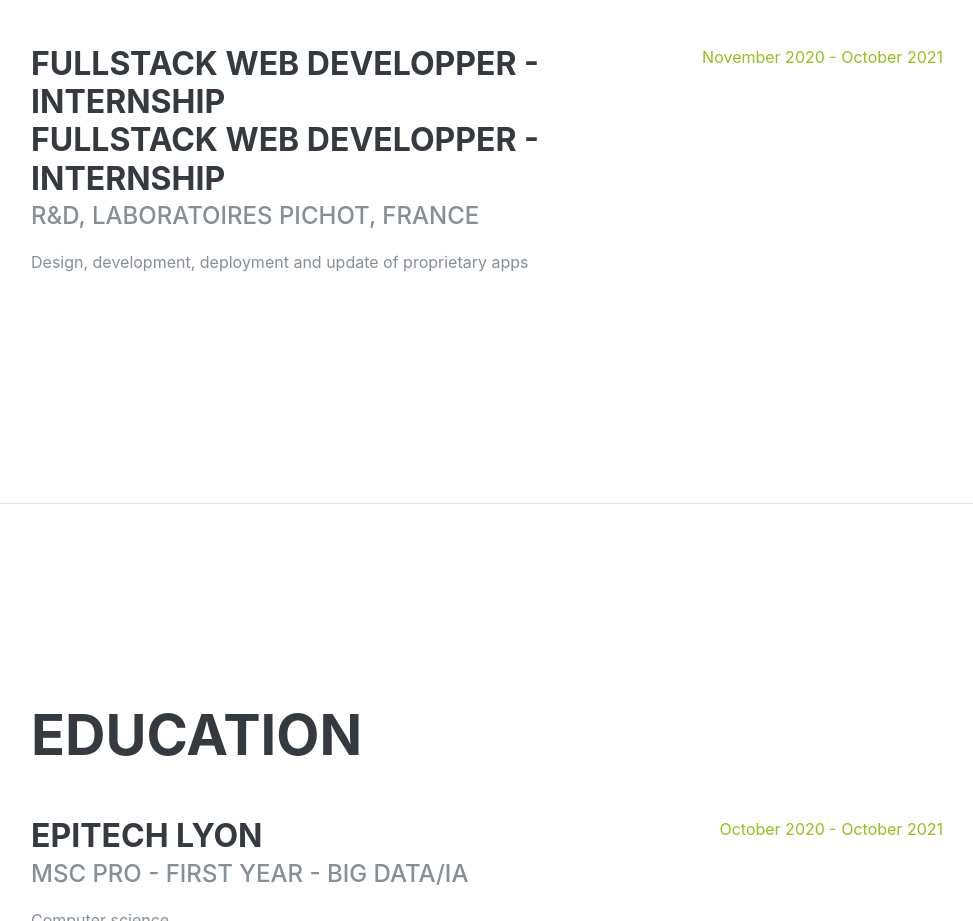
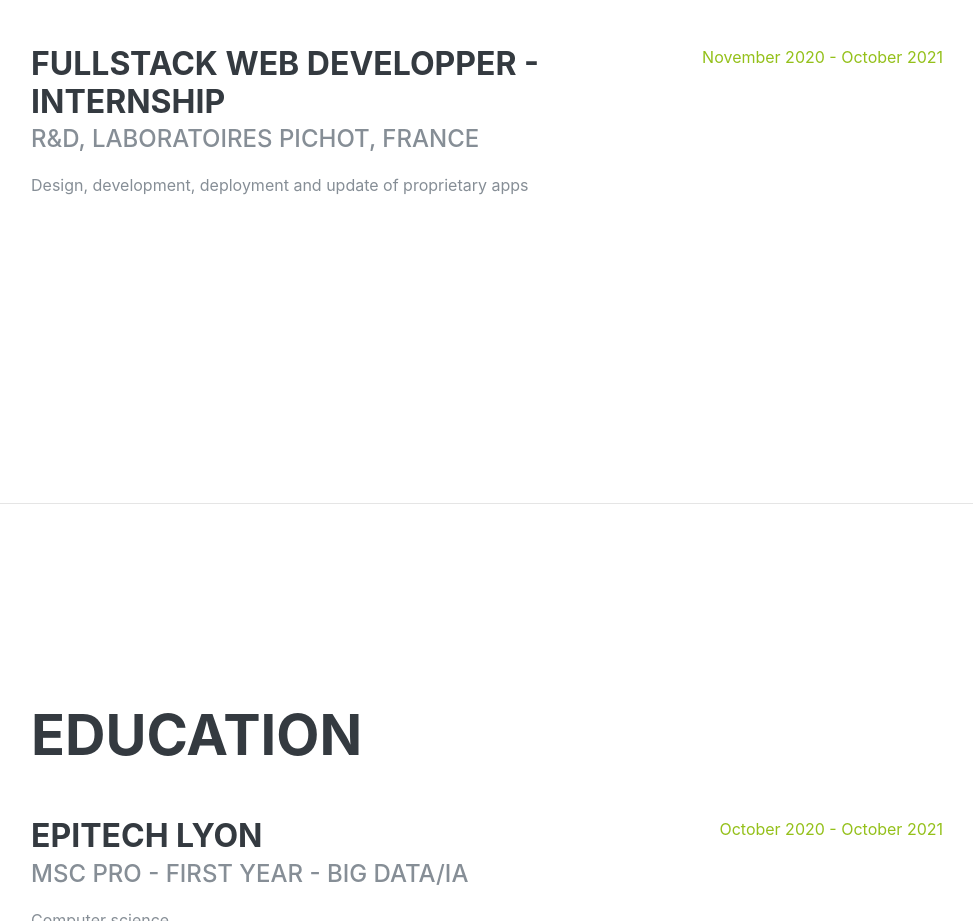
Before and after one commit to umrlastig/melvin-hersent, a plain HTML site: page index.html in a window 1280 px wide. Shown: the part 1098-2019 px from the top of the page, without its empty margins (289-1262 px from the left). Drawn offline with nearby package versions, Linux system fonts and the light colour scheme; a web font is replaced by a local one.

Commit message:
typo corrected

```diff
--- a/index.html
+++ b/index.html
@@ -117,8 +117,8 @@
 
         <div class="resume-item d-flex flex-column flex-md-row justify-content-between mb-5">
           <div class="resume-content">
-            <h3 class="mb-0">Fullstack Web Developper - Internship</h3>
-            <h3 class="mb-0">Fullstack Web Developper - Internship</h3>
+            <h3 class="mb-0 lang-en">Fullstack Web Developper - Internship</h3>
+            <h3 class="mb-0 lang-fr">Développeur web fullstack - Apprentissage</h3>
             <div class="subheading mb-3">R&D, Laboratoires Pichot, France</div>
             <p class="lang-en">Design, development, deployment and update of proprietary apps</p>
             <p class="lang-fr">Conception, développement, déploiement et mise à jour d'applications internes</p>
```
